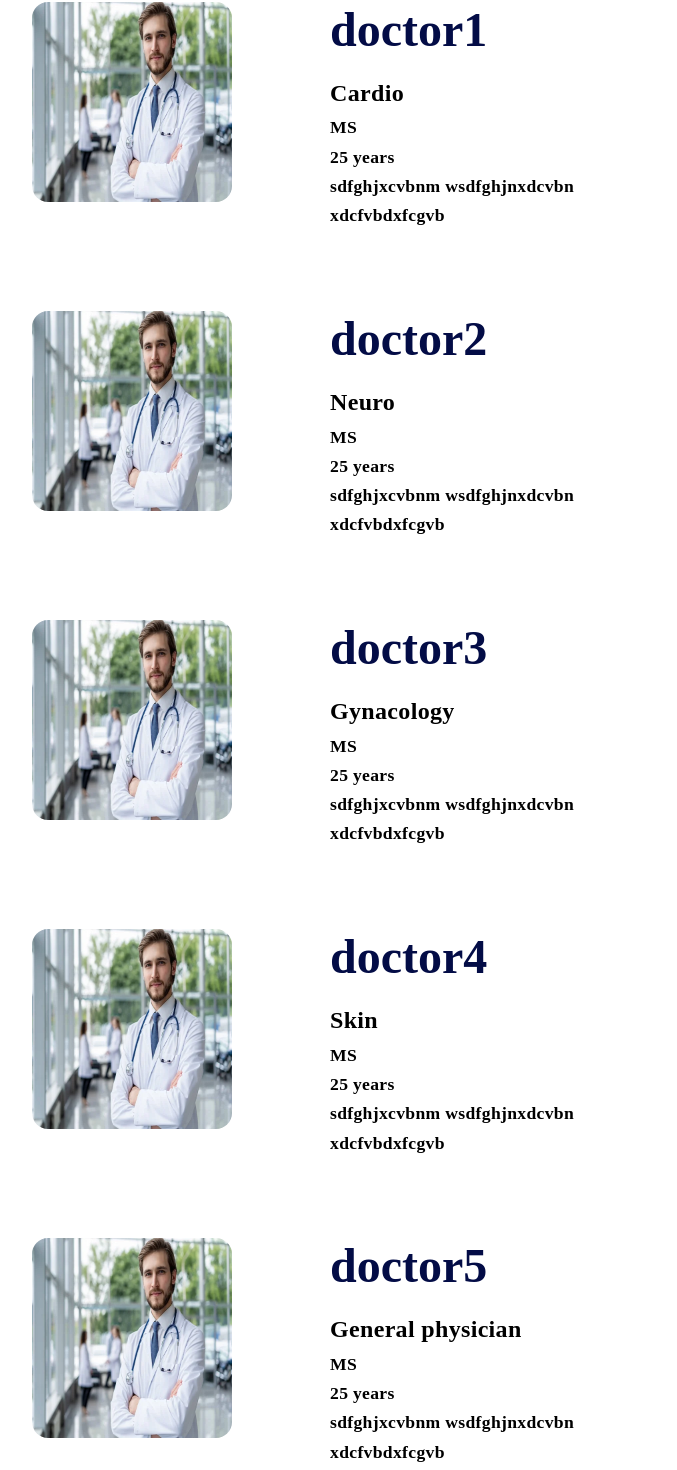
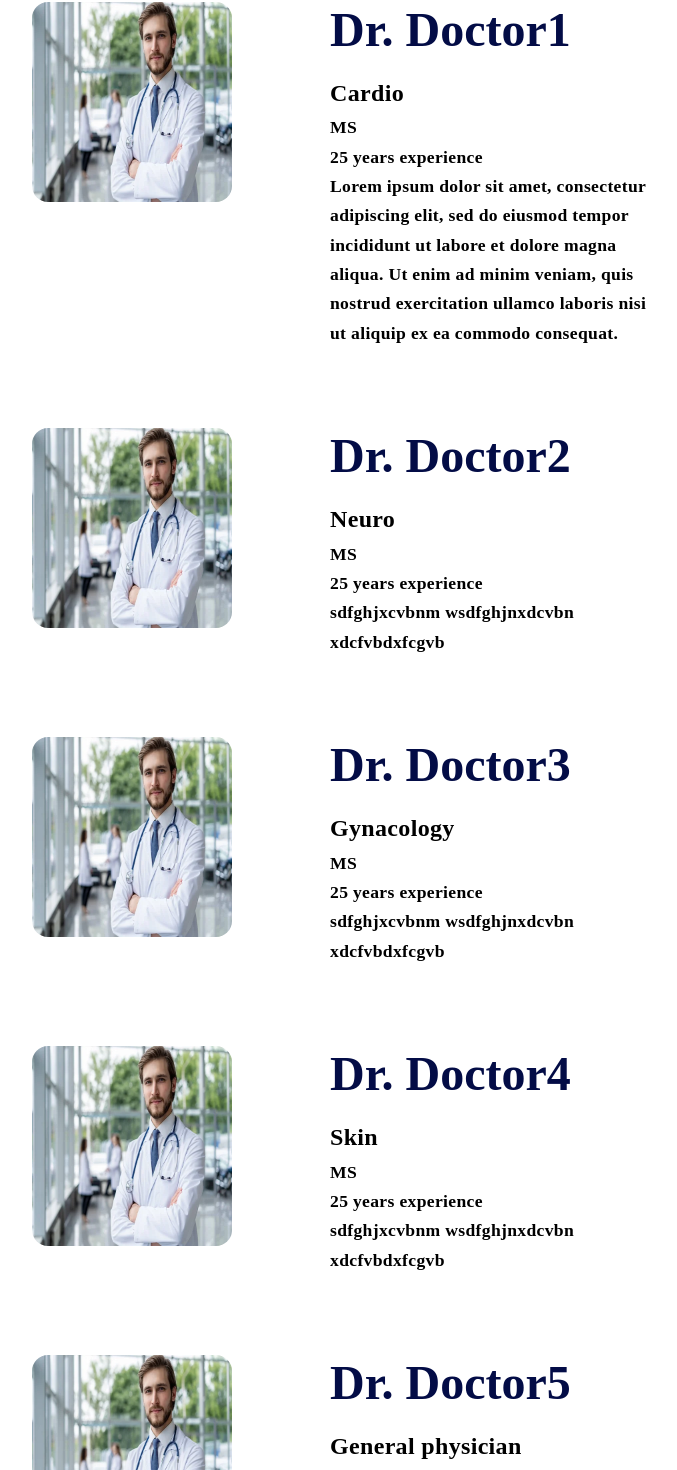
Before and after one commit to Aleesha2002/HealthLine, a React (Create React App) app: page / in a window 1280 px wide. Shown: the part 292-1762 px from the top of the page, without its empty margins (320-997 px from the left). Built offline with nearby package versions, Linux system fonts and the light colour scheme.

Commit message:
Update doctor_info.js

```diff
--- a/src/doctor_info.js
+++ b/src/doctor_info.js
@@ -1,48 +1,59 @@
 const doctor_info = [
   {
     id: 1,
-    name: "doctor1",
-    image: "/images/doctor.jpg",
+    name: "Dr. Doctor1",
+    image: "images/doctor.jpg",
     qualification: "MS",
-    experience: "25 years",
+    experience: "25 years experience",
     department: "Cardio",
-    description: "sdfghjxcvbnm wsdfghjnxdcvbn xdcfvbdxfcgvb",
+    description:
+      "Lorem ipsum dolor sit amet, consectetur adipiscing elit, sed do eiusmod tempor incididunt ut labore et dolore magna aliqua. Ut enim ad minim veniam, quis nostrud exercitation ullamco laboris nisi ut aliquip ex ea commodo consequat.",
+    color: "#E9F3F6",
+    value: "true",
   },
   {
     id: 2,
-    name: "doctor2",
-    image: "/images/doctor.jpg",
+    name: "Dr. Doctor2",
+    image: "images/doctor.jpg",
     qualification: "MS",
-    experience: "25 years",
+    experience: "25 years experience",
     department: "Neuro",
     description: "sdfghjxcvbnm wsdfghjnxdcvbn xdcfvbdxfcgvb",
+    color: "#ffffff",
+    value: "false",
   },
   {
     id: 3,
-    name: "doctor3",
-    image: "/images/doctor.jpg",
+    name: "Dr. Doctor3",
+    image: "images/doctor.jpg",
     qualification: "MS",
-    experience: "25 years",
+    experience: "25 years experience",
     department: "Gynacology",
     description: "sdfghjxcvbnm wsdfghjnxdcvbn xdcfvbdxfcgvb",
+    color: "#E9F3F6",
+    value: "true",
   },
   {
     id: 4,
-    name: "doctor4",
-    image: "/images/doctor.jpg",
+    name: "Dr. Doctor4",
+    image: "images/doctor.jpg",
     qualification: "MS",
-    experience: "25 years",
+    experience: "25 years experience",
     department: "Skin",
     description: "sdfghjxcvbnm wsdfghjnxdcvbn xdcfvbdxfcgvb",
+    color: "#ffffff",
+    value: "false",
   },
   {
     id: 5,
-    name: "doctor5",
-    image: "/images/doctor.jpg",
+    name: "Dr. Doctor5",
+    image: "images/doctor.jpg",
     qualification: "MS",
-    experience: "25 years",
+    experience: "25 years experience",
     department: "General physician",
     description: "sdfghjxcvbnm wsdfghjnxdcvbn xdcfvbdxfcgvb",
+    color: "#E9F3F6",
+    value: "true",
   },
 ];
 
```
